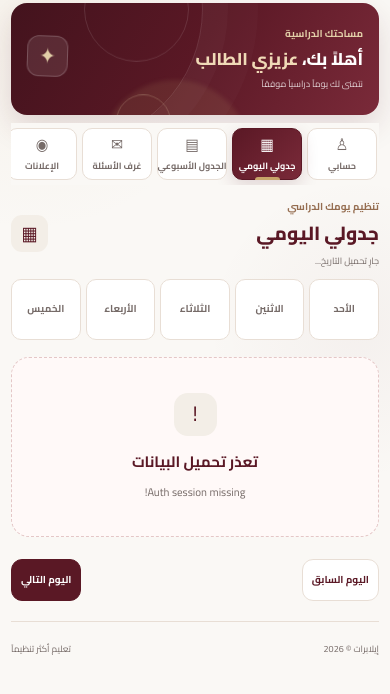
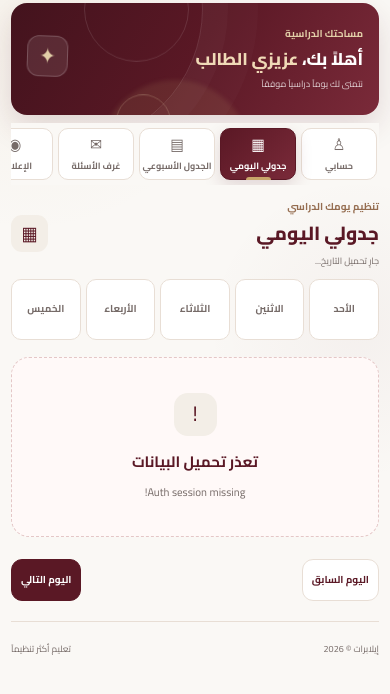
Before and after one commit to Th-M-Salah/ILABRAT-Students, a plain HTML site: page timetable.html in a window 390 px wide. Shown: the part 76-770 px from the top of the page. Drawn offline with nearby package versions, Linux system fonts and the light colour scheme.

Commit message:
update romm chat

```diff
--- a/css/timetable.css
+++ b/css/timetable.css
@@ -2499,3 +2499,39 @@ img {
         font-size: 12px;
     }
 }
+/* =========================================
+   ILABRAT — FIX STUDENT TABS ON MOBILE
+========================================= */
+
+@media (max-width: 700px) {
+
+    .student-tabs {
+        display: flex !important;
+        flex-wrap: nowrap !important;
+        overflow-x: auto !important;
+        overflow-y: hidden !important;
+        width: 100%;
+        max-width: 100%;
+        direction: rtl;
+        justify-content: flex-start;
+        -webkit-overflow-scrolling: touch;
+        scroll-behavior: smooth;
+        scrollbar-width: thin;
+        touch-action: pan-x;
+    }
+
+    .student-tab {
+        display: flex !important;
+        flex: 0 0 76px !important;
+        min-width: 76px !important;
+        flex-shrink: 0 !important;
+        visibility: visible !important;
+        opacity: 1 !important;
+    }
+
+    .student-tab[data-view="chat"] {
+        display: flex !important;
+        visibility: visible !important;
+        opacity: 1 !important;
+    }
+}
--- a/js/timetable.js
+++ b/js/timetable.js
@@ -1966,15 +1966,14 @@
         renderStudentChatMessages();
     }
 
+
 async function loadStudentChatRooms(options = {}) {
     if (!elements.chatRoomsList) return;
 
-        // مشاركة الطلب الجاري بدلاً من إرسال طلبات متكررة.
     if (state.chatRoomsPromise) {
         return state.chatRoomsPromise;
     }
 
-        // لا نعيد جلب الغرف عند العودة إلى التبويب ما دامت محملة.
     if (state.chatRoomsLoaded && options.force !== true) {
         renderStudentChatRooms();
         renderSelectedStudentChatRoom();
@@ -2030,7 +2029,6 @@
 
                 if (updatedRoom) {
                     state.selectedChatRoom = updatedRoom;
-
                 } else {
                     state.selectedChatRoom = null;
                     state.chatMessages = [];
@@ -2046,12 +2044,15 @@
                 error
             );
 
-                // السماح بإعادة المحاولة عند فتح التبويب مرة أخرى.
+            const hasPreviousRooms =
+                state.chatRooms.length > 0;
+
             state.chatRoomsLoaded = false;
 
-                // إبقاء الغرف السابقة ظاهرة إن كان التحديث اليدوي قد فشل.
-                if (!state.chatRoomsLoaded || !state.chatRooms.length) {
+            if (!hasPreviousRooms) {
                 showError(elements.chatRoomsList, error.message);
+            } else {
+                renderStudentChatRooms();
             }
 
             setChatFormMessage(
@@ -2070,6 +2071,7 @@
 
     return state.chatRoomsPromise;
 }
+
 
     async function selectStudentChatRoom(roomId) {
         const room = state.chatRooms.find(item =>
```
Lines whose indentation alone changed are shown as unchanged.
